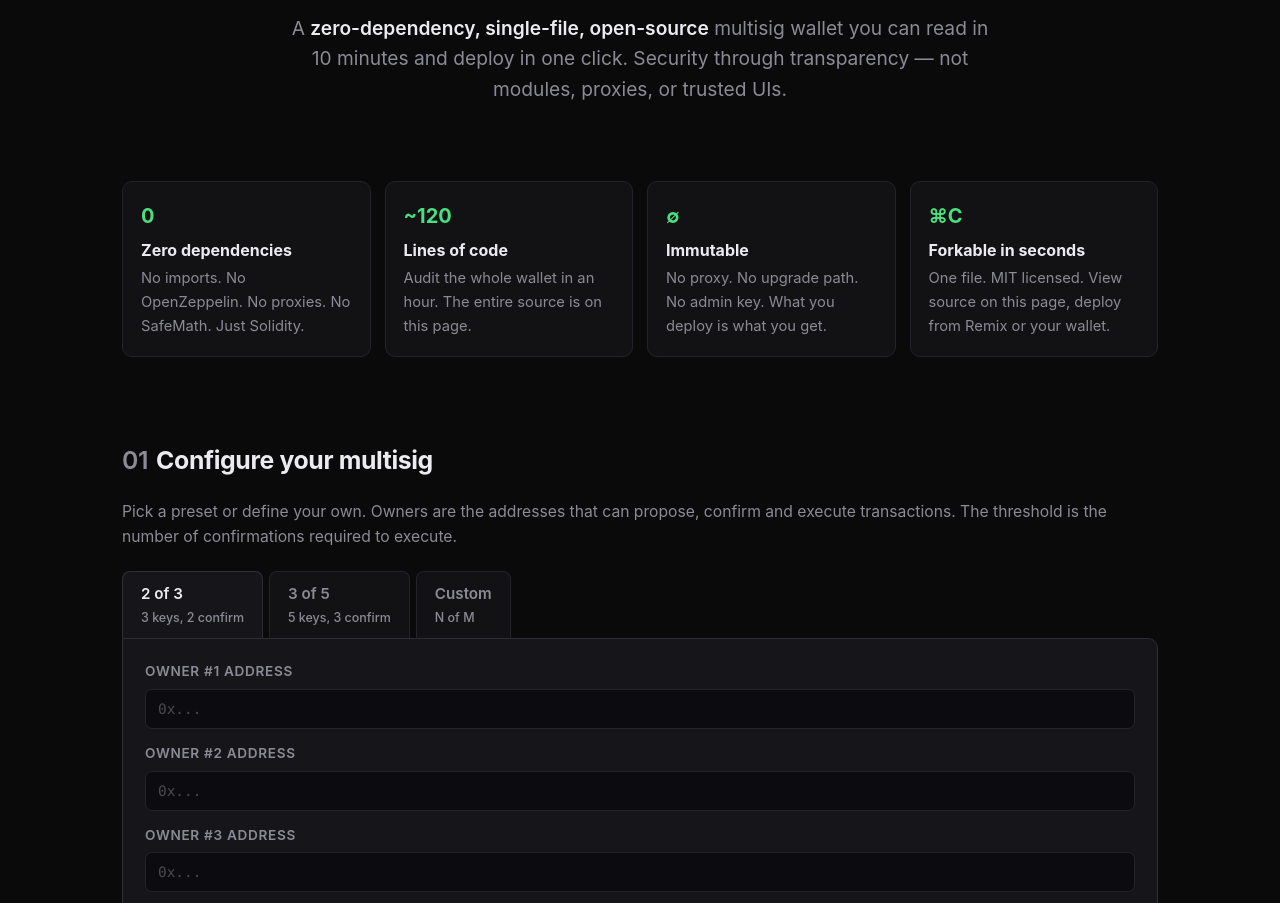
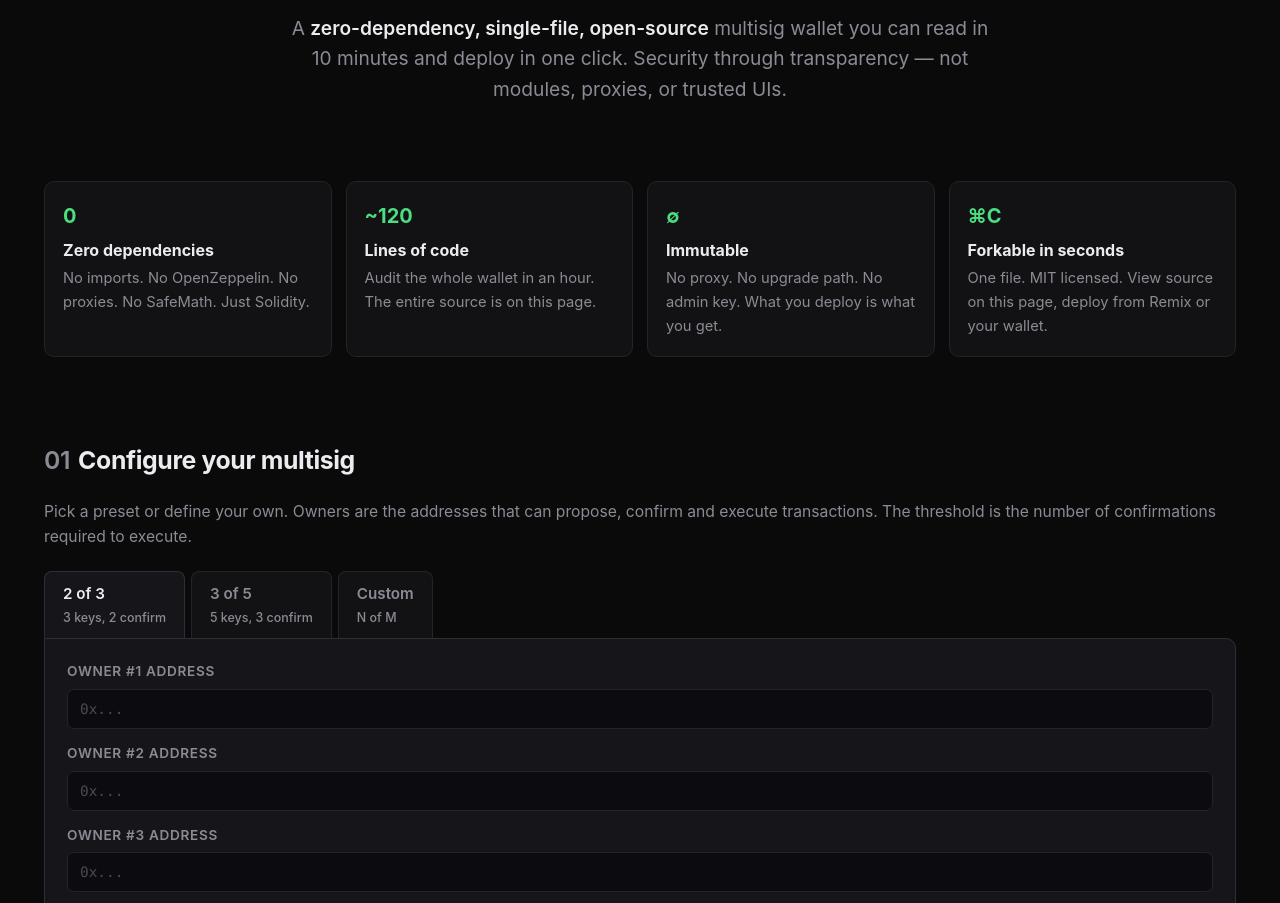
Before and after one commit to esokullu/ethmultisig, a plain HTML site: page index.html in a window 1280 px wide. Shown: the part 289-1192 px from the top of the page. Drawn offline with Linux system fonts and the light colour scheme.

Commit message:
Widen layout and improve tab wrapping on desktop

```diff
--- a/index.html
+++ b/index.html
@@ -39,7 +39,7 @@ a { color: var(--green); text-decoration: none; }
 a:hover { text-decoration: underline; }
 code, pre, .mono { font-family: "SF Mono", Menlo, Monaco, Consolas, "Liberation Mono", "Courier New", monospace; }
 
-.wrap { max-width: 1080px; margin: 0 auto; padding: 0 22px; }
+.wrap { max-width: 1240px; margin: 0 auto; padding: 0 24px; }
 
 /* ---------- Header / Hero ---------- */
 header.hero { padding: 72px 0 36px; text-align: center; }
@@ -63,7 +63,7 @@ h2 { font-size: 1.55rem; font-weight: 700; letter-spacing: -0.015em; margin: 0 0
 h2 .num { color: var(--muted); font-weight: 600; margin-right: 8px; }
 .sub { color: var(--muted); margin-bottom: 22px; font-size: 0.98rem; }
 
-.tabs { display: flex; gap: 6px; }
+.tabs { display: flex; gap: 6px; flex-wrap: wrap; }
 .tab { padding: 10px 18px; background: var(--panel); border: 1px solid var(--border); border-bottom: none; border-radius: 8px 8px 0 0; color: var(--muted); font-weight: 600; cursor: pointer; font-size: 0.95rem; }
 .tab:hover { color: var(--text); }
 .tab.active { background: var(--panel-2); color: var(--text); border-color: var(--border-2); }
```
